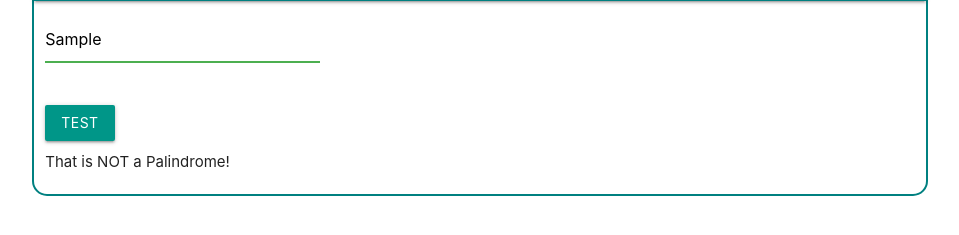
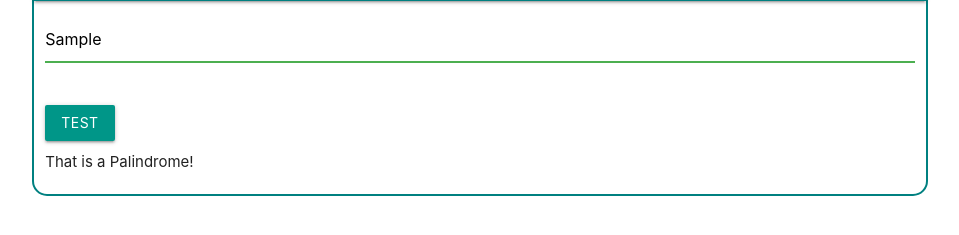
Before and after one commit to deltadesign/palindrome, a plain HTML site: page index.html in a window 1280 px wide. Both pictures are taken after typing "Sample" into the empty fields and a click on the button "TEST". Shown: the part 65-300 px from the top of the page, without its empty margins (160-1119 px from the left). Drawn offline with nearby package versions, Linux system fonts and the light colour scheme.

Commit message:
handles multiple strings

```diff
--- a/app.js
+++ b/app.js
@@ -5,8 +5,11 @@ form.addEventListener('submit', testPalindrome);
 input.addEventListener('click', resetForm);
 
 function testPalindrome(event){
-  const text = input.value.toLowerCase();
-  const textReverse = text.split('').reverse().join('');
+  const text = input.value.split(' ').join('').toLowerCase();
+  const textReverse = text.split(' ').reverse().join('');
+
+  console.log(text)
+  console.log(textReverse)
 
   if(text === ""){
     alert('Please add some text');
--- a/index.html
+++ b/index.html
@@ -17,9 +17,9 @@
       <a href="#" class="brand-logo">Palindrome?</a>
     </nav>
     <div class="row">
-      <form class=" form col s12" id="input-form" >
+      <form class=" form col s12" id="input-form">
         <div class="row">
-          <div class="input-field col s4">
+          <div class="input-field col s12">
             <input type="text" class="validate" id="user-text" placeholder="Is this a palindrome?">
           </div>
         </div>
```
